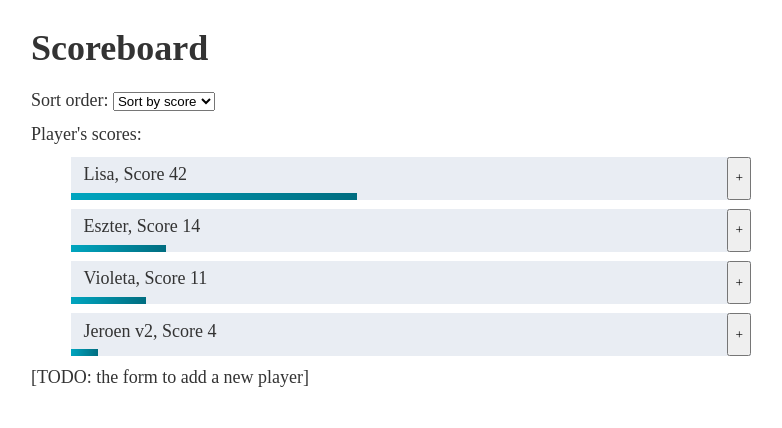
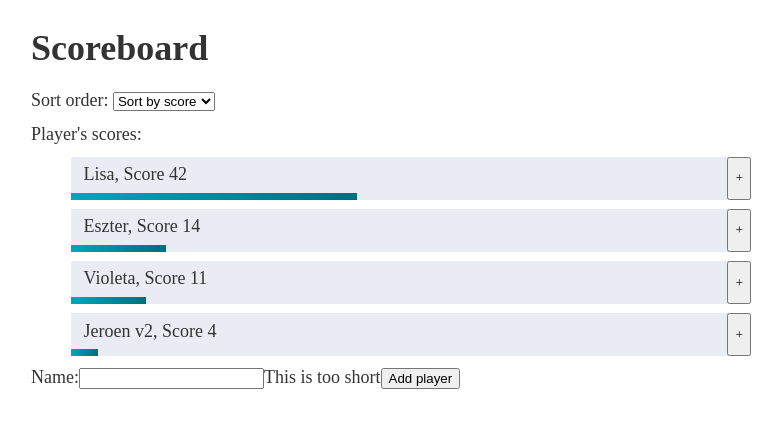
Before and after one commit to Reinoptland/scoreboard-conclusion, a React (Create React App) app: page / in a window 1280 px wide. Shown: the top 428 px of the page, without its empty margins (249-1031 px from the left). Built offline with nearby package versions, Linux system fonts and the light colour scheme; a web font is replaced by a local one.

Commit message:
Create controlled form add event listeners & handler

```diff
--- a/src/components/PlayerForm.tsx
+++ b/src/components/PlayerForm.tsx
@@ -1,7 +1,25 @@
-import React from "react";
+import React, { useState } from "react";
 
-export default function AddPlayerForm() {
+export default function PlayerForm() {
+  const initialState = localStorage.getItem("name") || "";
+  const [name, setName] = useState(initialState);
+
+  console.log("FORM RENDERED");
+
+  const feedback = name.length < 3 ? "This is too short" : null;
+
   return (
-    <div className="AddPlayerForm">[TODO: the form to add a new player]</div>
+    <div className="PlayerForm">
+      <label>Name:</label>
+      <input
+        value={name}
+        onChange={(e) => {
+          localStorage.setItem("name", e.target.value);
+          setName(e.target.value);
+        }}
+      />
+      <span>{feedback}</span>
+      <button>Add player</button>
+    </div>
   );
 }
```
